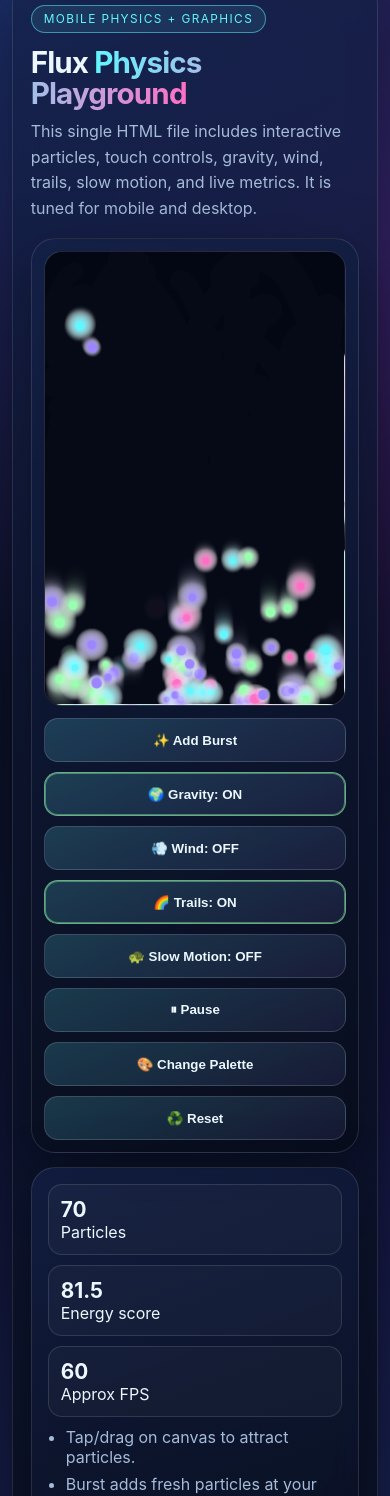
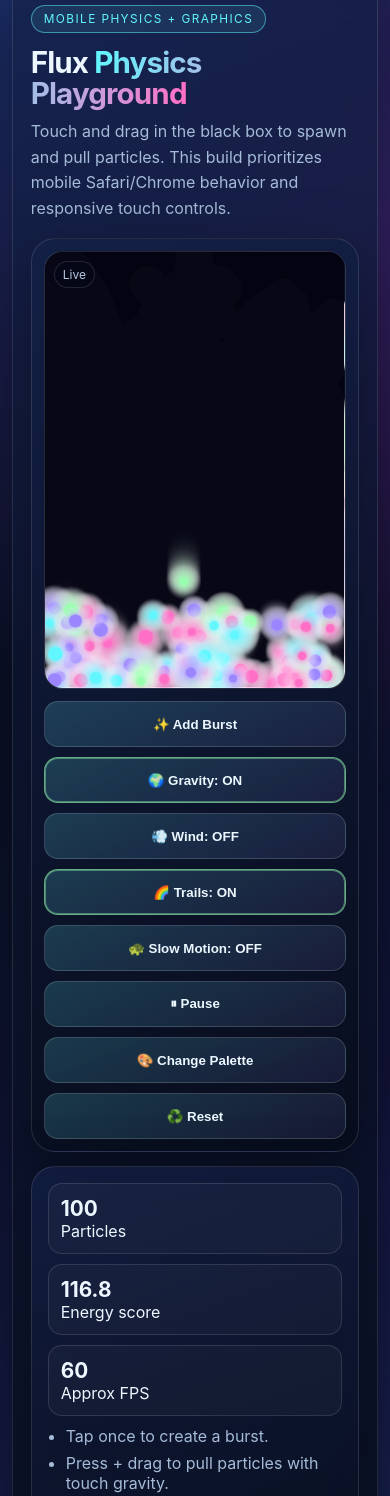
Before and after one commit to photos1136p-hash/Codex-Project, a plain HTML site: page index.html in a window 390 px wide. Shown: the part 26-1522 px from the top of the page. Drawn offline with Linux system fonts and the light colour scheme.

Commit message:
Fix mobile touch rendering and harden canvas initialization

```diff
--- a/index.html
+++ b/index.html
@@ -2,7 +2,7 @@
 <html lang="en">
   <head>
     <meta charset="UTF-8" />
-    <meta name="viewport" content="width=device-width, initial-scale=1.0" />
+    <meta name="viewport" content="width=device-width, initial-scale=1.0, viewport-fit=cover" />
     <title>Flux Playground • Mobile Physics Visualizer</title>
     <style>
       :root {
@@ -97,6 +97,10 @@
         padding: 12px;
       }
 
+      .canvas-wrap {
+        position: relative;
+      }
+
       canvas {
         display: block;
         width: 100%;
@@ -105,6 +109,20 @@
         background: radial-gradient(circle at 10% 10%, rgba(98, 246, 255, 0.08), transparent 40%),
           radial-gradient(circle at 90% 90%, rgba(255, 111, 198, 0.1), transparent 40%),
           linear-gradient(165deg, rgba(12, 17, 39, 0.85), rgba(4, 7, 18, 0.98));
+        border: 1px solid rgba(255, 255, 255, 0.12);
+        touch-action: none;
+        user-select: none;
+      }
+
+      .canvas-status {
+        position: absolute;
+        left: 10px;
+        top: 10px;
+        font-size: 0.75rem;
+        color: #b7c9e5;
+        padding: 5px 8px;
+        border-radius: 999px;
+        background: rgba(5, 9, 24, 0.65);
         border: 1px solid rgba(255, 255, 255, 0.12);
       }
 
@@ -121,7 +139,7 @@
         color: var(--text);
         font-weight: 600;
         border-radius: 14px;
-        min-height: 44px;
+        min-height: 46px;
         padding: 10px 12px;
         cursor: pointer;
         transition: transform 120ms ease, border-color 120ms ease, box-shadow 120ms ease;
@@ -195,7 +213,8 @@
         }
 
         canvas {
-          height: 54vh;
+          height: 52vh;
+          min-height: 300px;
         }
       }
 
@@ -216,12 +235,15 @@
         <span class="eyebrow">Mobile physics + graphics</span>
         <h1>Flux <span class="gradient">Physics Playground</span></h1>
         <p class="sub">
-          This single HTML file includes interactive particles, touch controls, gravity, wind, trails, slow motion, and live metrics. It is tuned for mobile and desktop.
+          Touch and drag in the black box to spawn and pull particles. This build prioritizes mobile Safari/Chrome behavior and responsive touch controls.
         </p>
 
         <div class="dashboard">
           <section class="sim-panel glass">
+            <div class="canvas-wrap">
               <canvas id="scene" aria-label="Physics visualization canvas"></canvas>
+              <div id="canvasStatus" class="canvas-status">Ready</div>
+            </div>
 
             <div class="controls" aria-label="Simulation controls">
               <button id="btnBurst" type="button">✨ Add Burst</button>
@@ -240,12 +262,12 @@
             <article class="metric"><strong id="mEnergy">0</strong>Energy score</article>
             <article class="metric"><strong id="mFps">0</strong>Approx FPS</article>
             <ul class="tips">
-              <li>Tap/drag on canvas to attract particles.</li>
-              <li>Burst adds fresh particles at your touch point.</li>
-              <li>Wind alternates direction for richer motion.</li>
-              <li>Use slow motion for dramatic effects.</li>
+              <li>Tap once to create a burst.</li>
+              <li>Press + drag to pull particles with touch gravity.</li>
+              <li>Wind oscillates left/right to create wave motion.</li>
+              <li>Use Reset if the scene gets too busy.</li>
             </ul>
-            <p class="footer">Designed for phones: large touch targets, responsive layout, and smooth frame pacing.</p>
+            <p class="footer">Mobile-safe: `touch-action: none`, pointer capture, resize observer, and fallback if the context fails.</p>
           </aside>
         </div>
       </section>
@@ -254,7 +276,13 @@
     <script>
       (() => {
         const canvas = document.getElementById("scene");
-        const ctx = canvas.getContext("2d");
+        const statusEl = document.getElementById("canvasStatus");
+        const ctx = canvas.getContext("2d", { alpha: true, desynchronized: true });
+
+        if (!ctx) {
+          statusEl.textContent = "Canvas failed (2D context unavailable)";
+          return;
+        }
 
         const controls = {
           burst: document.getElementById("btnBurst"),
@@ -281,6 +309,7 @@
         ];
 
         let paletteIndex = 0;
+        let pointerId = null;
         const state = {
           particles: [],
           gravityOn: true,
@@ -291,19 +320,36 @@
           pointer: { x: 0, y: 0, active: false },
           lastFrameTs: performance.now(),
           fpsAvg: 60,
-          windPhase: 0
+          windPhase: 0,
+          ready: false
         };
 
         function random(min, max) {
           return Math.random() * (max - min) + min;
         }
 
-        function resize() {
+        function resize(forceSeed = false) {
+          const rect = canvas.getBoundingClientRect();
+          if (rect.width < 10 || rect.height < 10) {
+            statusEl.textContent = "Waiting for canvas layout…";
+            return false;
+          }
+
           const dpr = Math.min(window.devicePixelRatio || 1, 2);
-          const rect = canvas.getBoundingClientRect();
-          canvas.width = Math.floor(rect.width * dpr);
-          canvas.height = Math.floor(rect.height * dpr);
+          const width = Math.floor(rect.width * dpr);
+          const height = Math.floor(rect.height * dpr);
+
+          if (canvas.width !== width || canvas.height !== height) {
+            canvas.width = width;
+            canvas.height = height;
             ctx.setTransform(dpr, 0, 0, dpr, 0, 0);
+            if (forceSeed) {
+              seed(Math.max(80, Math.floor(rect.width * 0.2)));
+            }
+          }
+
+          statusEl.textContent = "Live";
+          return true;
         }
 
         function createParticle(x = random(0, canvas.clientWidth), y = random(0, canvas.clientHeight), burst = false) {
@@ -311,23 +357,29 @@
           return {
             x,
             y,
-            vx: random(-1.4, 1.4) * (burst ? 2.2 : 1),
-            vy: random(-1.6, 1.6) * (burst ? 2.2 : 1),
-            radius: random(2.8, burst ? 6.8 : 5.6),
+            vx: random(-1.6, 1.6) * (burst ? 2.4 : 1),
+            vy: random(-1.7, 1.7) * (burst ? 2.4 : 1),
+            radius: random(3.8, burst ? 8.5 : 7.2),
             color: colors[(Math.random() * colors.length) | 0],
-            life: random(220, 520),
-            glow: random(8, 18)
+            life: random(300, 700),
+            glow: random(14, 26)
           };
         }
 
-        function seed(count = 95) {
+        function seed(count = 100) {
           state.particles = Array.from({ length: count }, () => createParticle());
         }
 
         function addBurst(cx = canvas.clientWidth * 0.5, cy = canvas.clientHeight * 0.5) {
-          for (let i = 0; i < 34; i++) {
+          for (let i = 0; i < 44; i++) {
             state.particles.push(createParticle(cx, cy, true));
           }
+        }
+
+        function pointerFromEvent(event) {
+          const rect = canvas.getBoundingClientRect();
+          state.pointer.x = event.clientX - rect.left;
+          state.pointer.y = event.clientY - rect.top;
         }
 
         function bindControls() {
@@ -368,72 +420,58 @@
 
           controls.color.addEventListener("click", () => {
             paletteIndex = (paletteIndex + 1) % palettes.length;
+            const palette = palettes[paletteIndex];
             state.particles.forEach((p) => {
-              const palette = palettes[paletteIndex];
               p.color = palette[(Math.random() * palette.length) | 0];
             });
           });
 
           controls.reset.addEventListener("click", () => {
-            seed(95);
+            seed(100);
           });
 
-          const updatePointer = (event) => {
-            const rect = canvas.getBoundingClientRect();
-            const point = event.touches ? event.touches[0] : event;
-            state.pointer.x = point.clientX - rect.left;
-            state.pointer.y = point.clientY - rect.top;
-          };
-
           canvas.addEventListener("pointerdown", (event) => {
+            pointerId = event.pointerId;
+            canvas.setPointerCapture(pointerId);
             state.pointer.active = true;
-            updatePointer(event);
+            pointerFromEvent(event);
             addBurst(state.pointer.x, state.pointer.y);
           });
 
           canvas.addEventListener("pointermove", (event) => {
             if (!state.pointer.active) return;
-            updatePointer(event);
+            pointerFromEvent(event);
           });
 
-          window.addEventListener("pointerup", () => {
+          const releasePointer = () => {
+            if (pointerId !== null && canvas.hasPointerCapture(pointerId)) {
+              canvas.releasePointerCapture(pointerId);
+            }
+            pointerId = null;
+            state.pointer.active = false;
+          };
+
+          canvas.addEventListener("pointerup", releasePointer);
+          canvas.addEventListener("pointercancel", releasePointer);
+          canvas.addEventListener("pointerleave", () => {
+            if (!state.pointer.active) return;
             state.pointer.active = false;
           });
-
-          canvas.addEventListener(
-            "touchstart",
-            (event) => {
-              state.pointer.active = true;
-              updatePointer(event);
-              addBurst(state.pointer.x, state.pointer.y);
-            },
-            { passive: true }
-          );
-
-          canvas.addEventListener(
-            "touchmove",
-            (event) => {
-              updatePointer(event);
-            },
-            { passive: true }
-          );
-
-          window.addEventListener("resize", resize);
         }
 
         function update(dt) {
-          const gravity = state.gravityOn ? 0.04 : 0;
-          state.windPhase += dt * 0.0015;
-          const wind = state.windOn ? Math.sin(state.windPhase) * 0.03 : 0;
+          const gravity = state.gravityOn ? 0.052 : 0;
+          state.windPhase += dt * 0.0018;
+          const wind = state.windOn ? Math.sin(state.windPhase) * 0.035 : 0;
 
-          const pointerPull = state.pointer.active ? 0.03 : 0;
+          const pointerPull = state.pointer.active ? 0.042 : 0;
 
           for (const p of state.particles) {
             if (pointerPull) {
               const dx = state.pointer.x - p.x;
               const dy = state.pointer.y - p.y;
-              const distSq = dx * dx + dy * dy + 0.001;
-              const force = Math.min(120 / distSq, 0.35);
+              const distSq = dx * dx + dy * dy + 16;
+              const force = Math.min(140 / distSq, 0.33);
               p.vx += dx * force * pointerPull;
               p.vy += dy * force * pointerPull;
             }
@@ -459,24 +497,24 @@
               p.vy *= -0.88;
             } else if (p.y > canvas.clientHeight - p.radius) {
               p.y = canvas.clientHeight - p.radius;
-              p.vy *= -0.86;
+              p.vy *= -0.84;
             }
           }
 
           state.particles = state.particles.filter((p) => p.life > 0);
 
-          while (state.particles.length < 70) {
+          while (state.particles.length < 80) {
             state.particles.push(createParticle());
           }
 
-          if (state.particles.length > 260) {
-            state.particles.splice(0, state.particles.length - 260);
+          if (state.particles.length > 320) {
+            state.particles.splice(0, state.particles.length - 320);
           }
         }
 
         function draw() {
           if (state.trailsOn) {
-            ctx.fillStyle = "rgba(6, 9, 20, 0.25)";
+            ctx.fillStyle = "rgba(6, 9, 20, 0.2)";
             ctx.fillRect(0, 0, canvas.clientWidth, canvas.clientHeight);
           } else {
             ctx.clearRect(0, 0, canvas.clientWidth, canvas.clientHeight);
@@ -517,7 +555,7 @@
           state.lastFrameTs = now;
           const step = Math.min(elapsed, 32) * (state.slowOn ? 0.45 : 1);
 
-          if (!state.paused) {
+          if (state.ready && !state.paused) {
             update(step * 0.06);
             draw();
             updateMetrics(elapsed);
@@ -526,13 +564,43 @@
           requestAnimationFrame(tick);
         }
 
-        resize();
-        seed();
+        function init() {
+          state.ready = resize(true);
+          if (!state.ready) {
+            let tries = 0;
+            const probe = () => {
+              tries += 1;
+              state.ready = resize(true);
+              if (!state.ready && tries < 20) {
+                requestAnimationFrame(probe);
+              }
+            };
+            requestAnimationFrame(probe);
+          }
+
+          if ("ResizeObserver" in window) {
+            const ro = new ResizeObserver(() => {
+              resize(false);
+            });
+            ro.observe(canvas);
+          } else {
+            window.addEventListener("resize", () => resize(false));
+          }
+
           bindControls();
+          seed(100);
+
           requestAnimationFrame((ts) => {
             state.lastFrameTs = ts;
             tick(ts);
           });
+        }
+
+        if (document.readyState === "loading") {
+          document.addEventListener("DOMContentLoaded", init, { once: true });
+        } else {
+          init();
+        }
       })();
     </script>
   </body>
```
Lines whose indentation alone changed are shown as unchanged.
